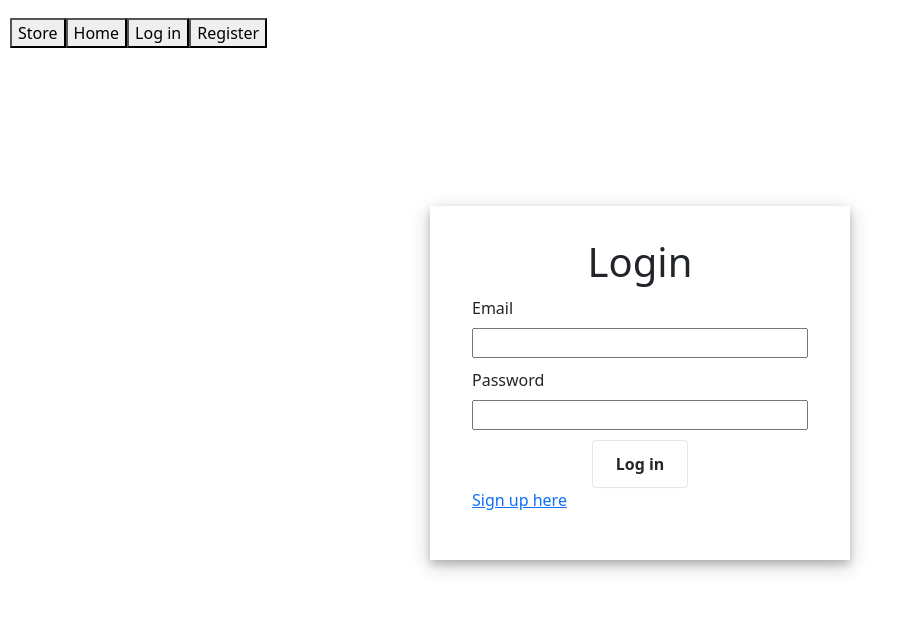
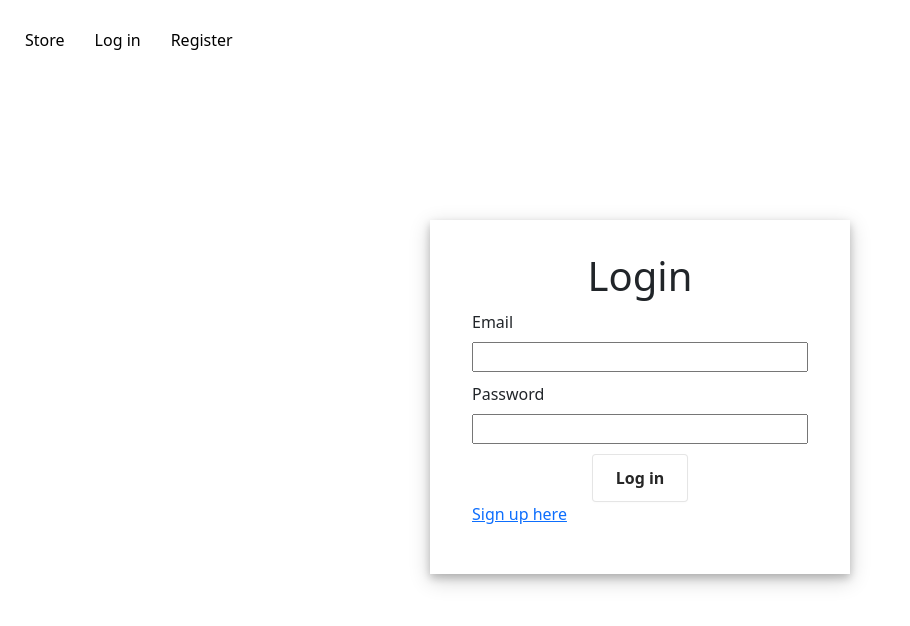
Before and after one commit to Hrusta/ecommerceapp, a React (Create React App) app: page /login in a window 1280 px wide. Shown: the top 626 px of the page, without its empty margins (0-910 px from the left). Built offline with nearby package versions, Linux system fonts and the light colour scheme; no server answers; the HTML template or start-up script is replaced by a standard one.

Commit message:
Initial commit

```diff
--- a/src/components/Cart/Cart.css
+++ b/src/components/Cart/Cart.css
@@ -21,7 +21,7 @@
   }
   .cart{
     position:absolute;
-  top: -1px;
+  top: 6px;
   right:50px;
 
   }
@@ -33,3 +33,10 @@
 
     }
   }
+
+  @media (max-width: 630px) {
+    .cart {
+      right:15px;
+
+    }
+  }
--- /dev/null
+++ b/src/components/NavBar/NavBar.css
@@ -0,0 +1,12 @@
+/* Styles for a borderless button */
+.borderless-button {
+    display: inline-block;
+    padding: 10px 15px;
+    font-size: 16px;
+    color: black; /* Text color */
+    background-color: white;
+    border: none;
+    border-radius: 5px;
+    cursor: pointer;
+    transition: background-color 0.3s ease;
+  }
--- a/src/components/NavBar/NavBar.js
+++ b/src/components/NavBar/NavBar.js
@@ -2,27 +2,23 @@ import React from "react";
 import { Navbar, Nav, Button } from "react-bootstrap";
 import "bootstrap/dist/css/bootstrap.min.css";
 import { Link, useNavigate } from "react-router-dom";
+import "./NavBar.css";
 const NavBar = () => {
   return (
     <div style={{ paddingLeft: "10px" }}>
-      <Navbar expand="lg">
+      <Navbar>
         <Link to="/">
-          <button>Store</button>
+          <button className="borderless-button">Store</button>
         </Link>
 
-        <Navbar.Collapse id="navbarNav">
         <Nav className="mr-auto">
-            <Link to="/">
-              <button>Home</button>
-            </Link>
           <Link to="/login">
-              <button>Log in</button>
+            <button className="borderless-button">Log in</button>
           </Link>
           <Link to="/register">
-              <button>Register</button>
+            <button className="borderless-button">Register</button>
           </Link>
         </Nav>
-        </Navbar.Collapse>
       </Navbar>
     </div>
   );
--- a/src/pages/Home/Home.js
+++ b/src/pages/Home/Home.js
@@ -78,6 +78,11 @@ const Home = () => {
   };
 
   const handleOrderClick = async () => {
+    if (!currentUser.email) {
+      setOrderStatus("You need to log in");
+      return;
+    }
+
     const uniqueProducts = getUniqueProducts();
     const total = uniqueProducts.reduce(
       (acc, product) => acc + product.price * product.count,
```
Lines whose indentation alone changed are shown as unchanged.
